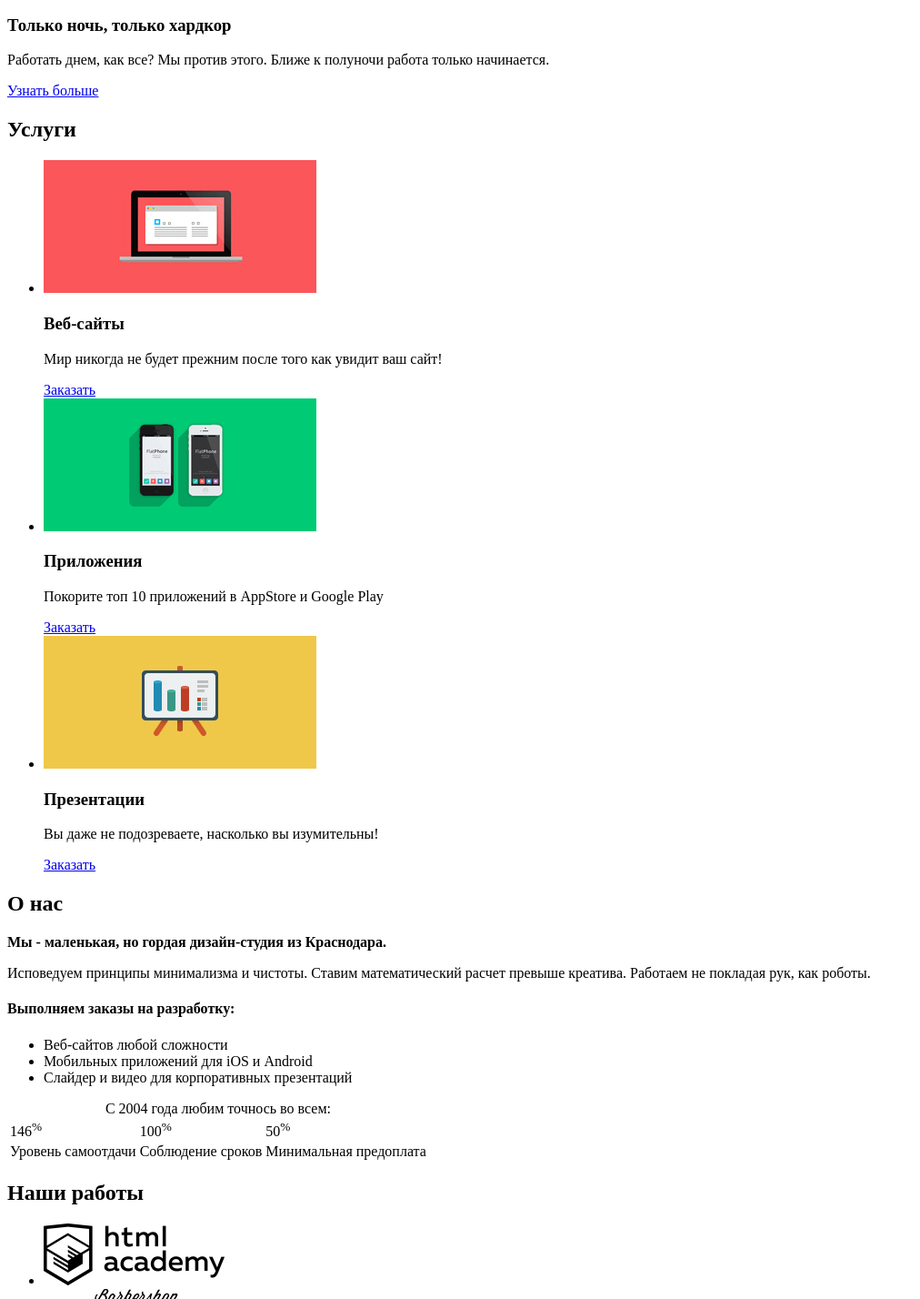
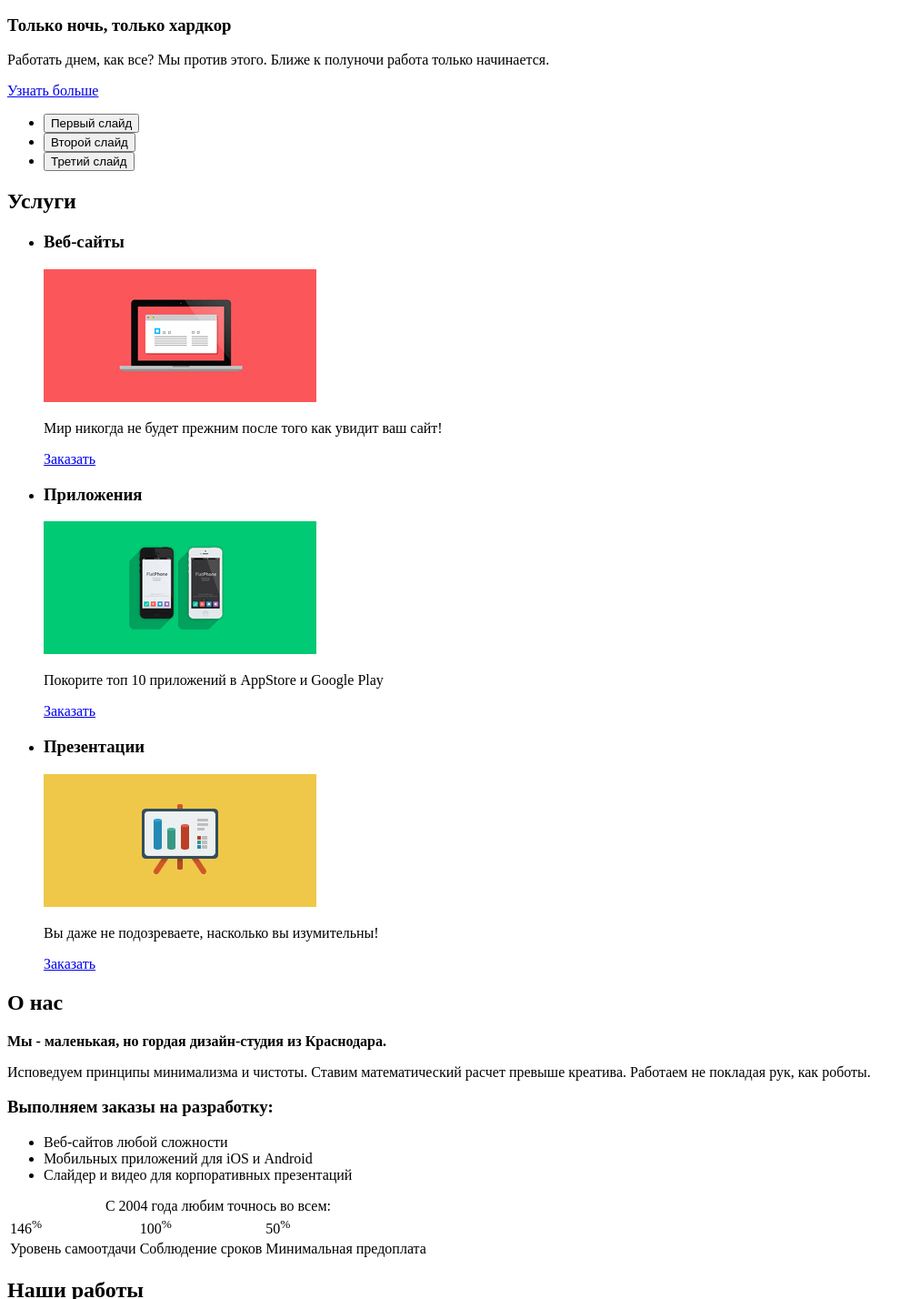
Before and after one commit to psashv/487101-nerds, a plain HTML site: page index.html in a window 1280 px wide. Shown: the part 544-1972 px from the top of the page at 91% size, without its empty margins (0-1012 px from the left). Drawn offline with Linux system fonts and the light colour scheme.

Commit message:
Добавил слайдер контролы и еще что то

```diff
--- a/index.html
+++ b/index.html
@@ -38,25 +38,36 @@
           <p>Работать днем, как все? Мы против этого. Ближе к полуночи работа только начинается.</p>
           <a class="button" href="#">Узнать больше</a>
         </div>
+        <ul class="page-main__switches">
+          <li>
+            <button class="slide-btn" type="button">Первый слайд</button>
+          </li>
+          <li>
+            <button class="slide-btn" type="button">Второй слайд</button>
+          </li>
+          <li>
+            <button class="slide-btn" type="button">Третий слайд</button>
+          </li>
+        </ul>
       </section>
       <section class="services">
         <h2 class="visually-hidden">Услуги</h2>
         <ul class="services-list">
           <li class="services-item">
+            <h3>Веб-сайты</h3>
             <img src="img/illustration-1.png" width="300" height="146" alt="Веб-сайт на экране монитора">
-            <h3>Веб-сайты</h3>
             <p>Мир никогда не будет прежним после того как увидит ваш сайт!</p>
             <a class="button" href="#">Заказать</a>
           </li>
           <li class="services-item">
+            <h3>Приложения</h3>
             <img src="img/illustration-2.png" width="300" height="146" alt="2 смартфона с приложениями на экране">
-            <h3>Приложения</h3>
             <p>Покорите топ 10 приложений в AppStore и Google Play</p>
             <a class="button" href="#">Заказать</a>
           </li>
           <li class="services-item">
+            <h3>Презентации</h3>
             <img src="img/illustration-3.png" width="300" height="146" alt="Презентация на доске">
-            <h3>Презентации</h3>
             <p>Вы даже не подозреваете, насколько вы изумительны!</p>
             <a class="button" href="#">Заказать</a>
           </li>
@@ -67,7 +78,7 @@
         <div>
           <b>Мы - маленькая, но гордая дизайн-студия из Краснодара.</b>
           <p>Исповедуем принципы минимализма и чистоты. Ставим математический расчет превыше креатива. Работаем не покладая рук, как роботы.</p>
-          <h4>Выполняем заказы на разработку:</h4>
+          <h3>Выполняем заказы на разработку:</h3>
           <ul>
             <li>Веб-сайтов любой сложности</li>
             <li>Мобильных приложений для iOS и Android</li>
```
Also changed, not shown: catalog.html (+2 -1 lines).
